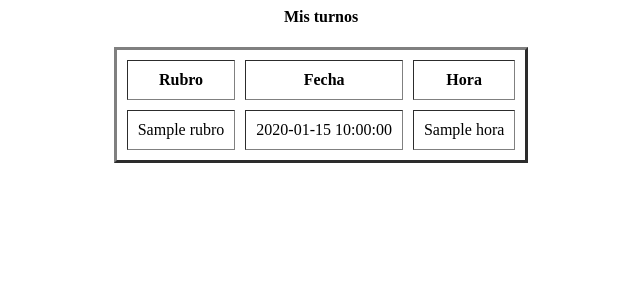
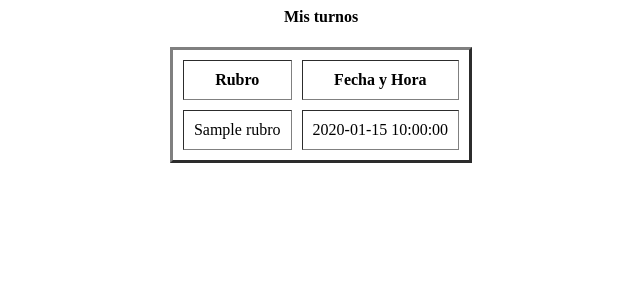
Before and after one commit to salva12/ProyectoAPI, a Python web app: template django1/dj1/turnos/templates/turnoscli.html in a window 1280 px wide. Shown: the top 300 px of the page, without its empty margins (319-959 px from the left). Run offline with Jinja, Linux system fonts and the light colour scheme; the template is opened without the code that fills it: most values are stand-ins (such as "Sample title", 1, 10 or a date in 2020).

Commit message:
Reparamos los modelos, ya se puede buscar los turnos disponibles( por idclientes=null)

```diff
--- a/django1/dj1/turnos/admin.py
+++ b/django1/dj1/turnos/admin.py
@@ -10,7 +10,7 @@ class ProveedorAdmin(admin.ModelAdmin):
     list_display = ('id','cuit','nombre','tel','rubro')
 
 class TurnosAdmin(admin.ModelAdmin):
-    list_display = ('id','idcliente','idproveedor','turno','fecha','hora')
+    list_display = ('id','idcliente','idproveedor','fecha_turno','fecha_solicitud')
 
 admin.site.register(Cliente, ClienteAdmin)
 admin.site.register(Proveedor, ProveedorAdmin)
--- a/django1/dj1/turnos/templates/turnoscli.html
+++ b/django1/dj1/turnos/templates/turnoscli.html
@@ -7,9 +7,7 @@
 
         <th>Rubro</th>
 
-        <th>Fecha</th>
-
-        <th>Hora</th>
+        <th>Fecha y Hora</th>
 
       </tr>
       {% for turno in turnos %}
@@ -17,9 +15,7 @@
 
             <td>{{ turno.idproveedor.rubro }}</td>
 
-            <td>{{ turno.fecha }}</td>
-
-            <td>{{ turno.hora }}</td>
+            <td>{{ turno.fecha_turno }}</td>
 
           </tr>
       {% endfor %}
```
Also changed, not shown: django1/dj1/turnos/models.py (+3 -4 lines), django1/dj1/db.sqlite3, django1/dj1/turnos/migrations/0003_auto_20200912_2040.py (added), django1/dj1/turnos/migrations/0004_auto_20200912_2056.py (added), django1/dj1/turnos/migrations/0005_auto_20200912_2111.py (added), django1/dj1/turnos/migrations/0006_auto_20200912_2125.py (added), django1/dj1/turnos/migrations/0007_auto_20200912_2130.py (added), django1/dj1/turnos/migrations/0008_auto_20200912_2133.py (added), django1/dj1/turnos/migrations/0009_auto_20200912_2140.py (added), django1/dj1/turnos/migrations/0010_auto_20200912_2142.py (added).
